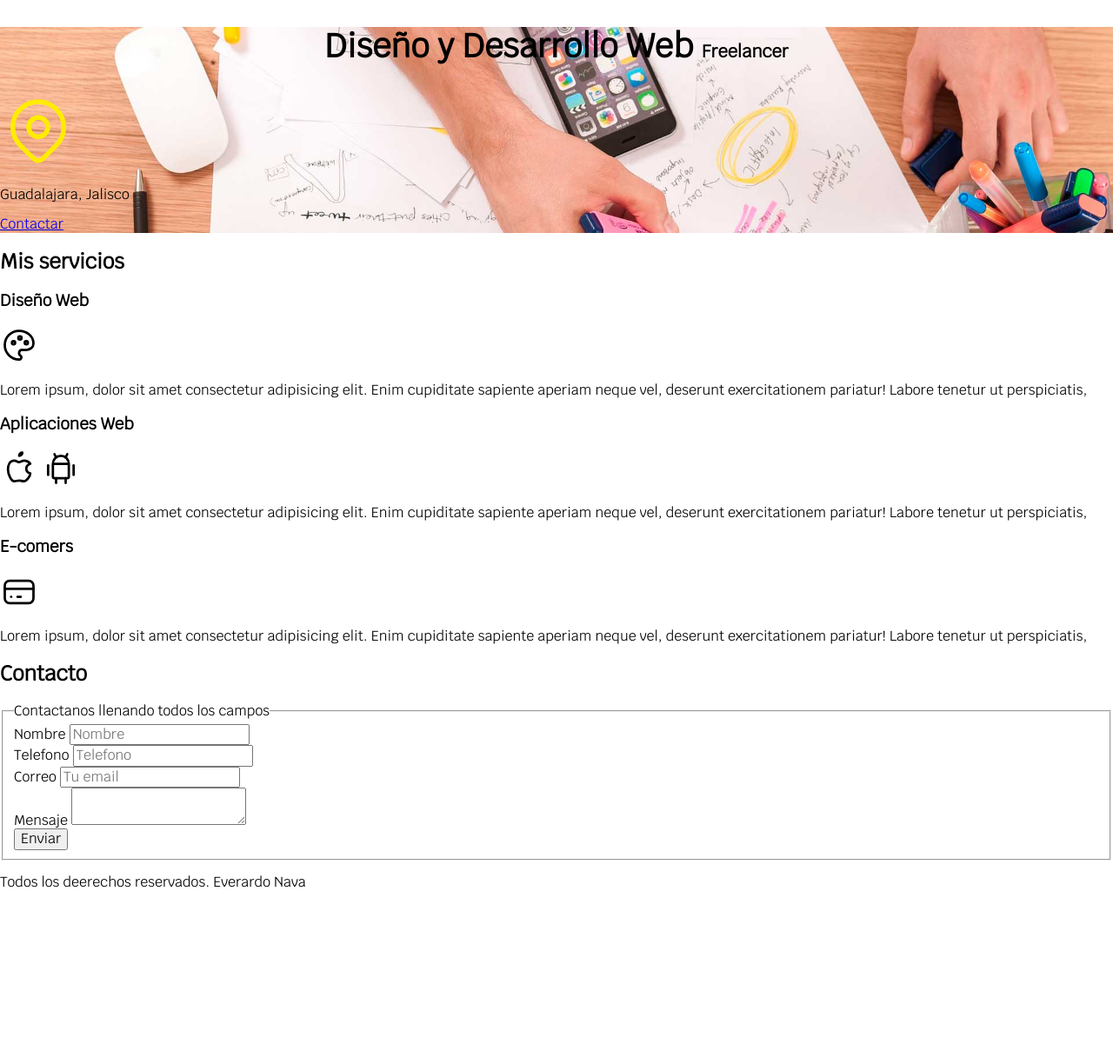
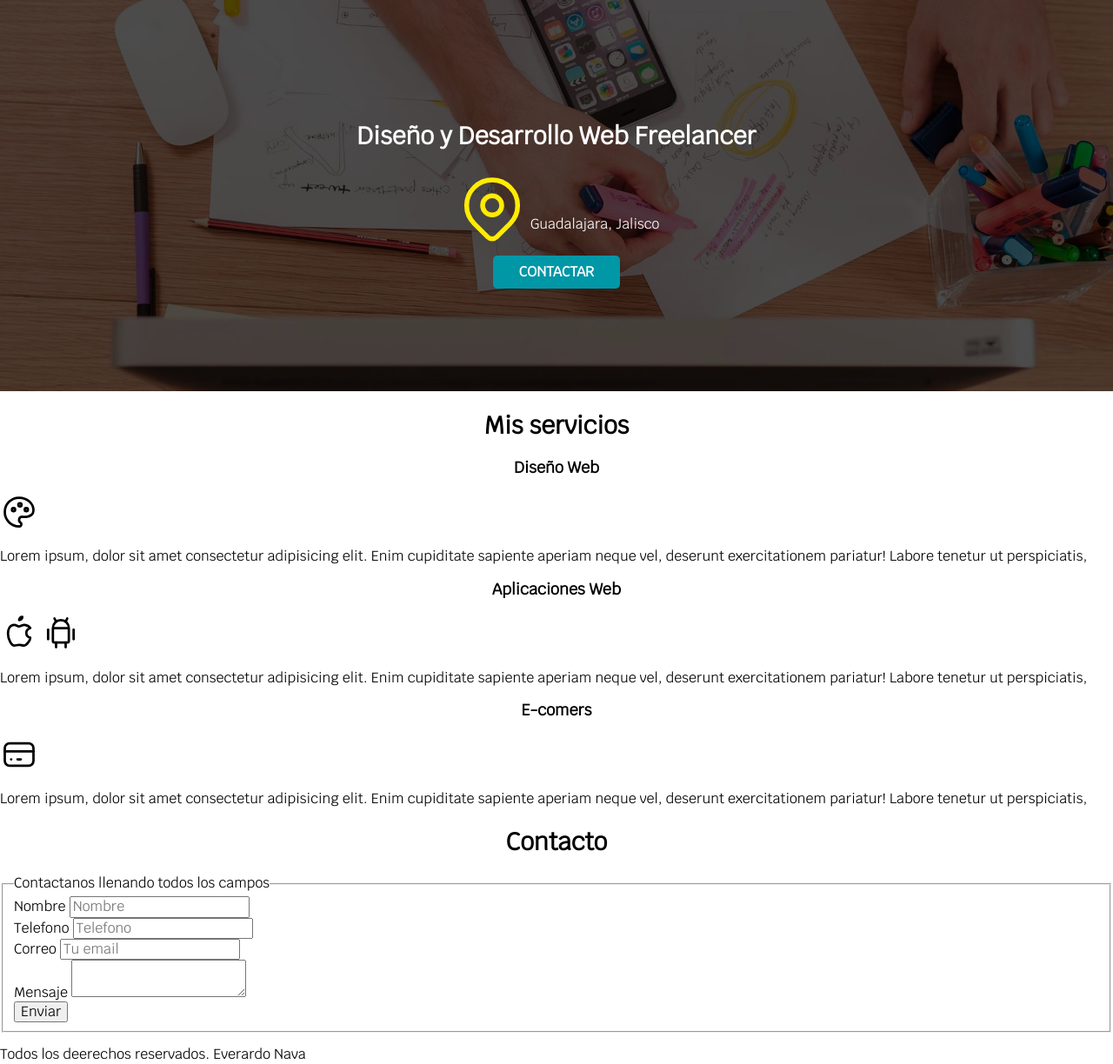
Before and after one commit to EverardoNava/Desarrollo-web, a PHP site: page / in a window 1280 px wide. Shown: the part 138-1362 px from the top of the page at 87% size. Before the commit the page ends 1159 px from the top, so only its background shows below. Run offline with PHP 8.4, Linux system fonts and the light colour scheme.

Commit message:
Posicion absoluta,centrar headings y crear botones

```diff
--- a/Freelancer_Everardo/css/styles.css
+++ b/Freelancer_Everardo/css/styles.css
@@ -10,10 +10,14 @@
 html {
     font-size: 62.5%;
     /*Formato (html y body) para hacer que los estilos se adapten a la variedad de pantallas*/
-    box-sizing: border-box;/*Evita que se altere el tamaño de la caja al agregar padding o border*/
+    box-sizing: border-box;
+    /*Evita que se altere el tamaño de la caja al agregar padding o border*/
 }
+
 /**selecciona todos los elementos*/
-*, *:before, *:after{
+*,
+*:before,
+*:after {
     box-sizing: inherit;
 }
 
@@ -24,10 +28,20 @@ body {
     font-family: 'Krub', sans-serif;
 }
 
-.titulo {
-    text-align: center;
+h1 {
     font-size: 3.8rem;
 }
+h2 {
+    font-size: 2.8rem;
+}
+h3{
+    font-size: 1.8rem;
+}
+
+h1,h2,h3{
+    text-align: center;
+}
+
 
 .titulo span {
     font-size: 2rem;
@@ -37,7 +51,23 @@ body {
     max-width: 100rem;
     margin: 0 auto;
 }
-
+.boton{
+    background-color: var(--secundario);
+    color: var(--blanco);
+    padding: 1rem 3rem;
+    margin-top: 1rem;
+    text-decoration: none;
+    text-transform: uppercase;
+    font-weight: bold;
+    border-radius: 5px;
+    width: 90%;
+    text-align: center;
+}
+@media (min-width:780px) {
+    .boton{
+        width: auto;
+    }
+}
 .nav-bg {
     background-color: var(--secundario);
 }
@@ -73,4 +103,30 @@ body {
     background-image: url(../img/hero.jpg);
     background-repeat: no-repeat;
     background-size: cover;
+    height: 450px;
+    position: relative;
 }
+
+.contenido-hero {
+    position: absolute;
+    /*background-color: rgba(0,0,0,0.6);/*Forma anteriro*/
+    background-color: rgb(0 0 0 / 70%);
+    /*Nueva forma*/
+    width: 100%;
+    height: 100%;
+    /*Forma de centrar*/
+    display: flex;
+    flex-direction: column;
+    align-items: center;
+    justify-content: center;
+}
+
+.contenido-hero h2,
+.contenido-hero p {
+    color: var(--blanco);
+}
+
+.hubicacion{
+    display: flex;
+    align-items: flex-end;
+}
--- a/Freelancer_Everardo/index.html
+++ b/Freelancer_Everardo/index.html
@@ -30,16 +30,19 @@
 
     <section class="hero">
         <div class="contenido-hero">
-            <h2 class="titulo">Diseño y Desarrollo Web <span>Freelancer</span></h2>
-            <svg xmlns="http://www.w3.org/2000/svg" class="icon icon-tabler icon-tabler-map-pin" width="88" height="88"
-                viewBox="0 0 24 24" stroke-width="1.5" stroke="#ffec00" fill="none" stroke-linecap="round"
-                stroke-linejoin="round">
-                <path stroke="none" d="M0 0h24v24H0z" fill="none" />
-                <path d="M9 11a3 3 0 1 0 6 0a3 3 0 0 0 -6 0" />
-                <path d="M17.657 16.657l-4.243 4.243a2 2 0 0 1 -2.827 0l-4.244 -4.243a8 8 0 1 1 11.314 0z" />
-            </svg>
-            <p>Guadalajara, Jalisco</p>
-            <a href="#">Contactar</a>
+            <h2>Diseño y Desarrollo Web <span>Freelancer</span></h2>
+            <div class="hubicacion">
+                <svg xmlns="http://www.w3.org/2000/svg" class="icon icon-tabler icon-tabler-map-pin" width="88"
+                    height="88" viewBox="0 0 24 24" stroke-width="1.5" stroke="#ffec00" fill="none"
+                    stroke-linecap="round" stroke-linejoin="round">
+                    <path stroke="none" d="M0 0h24v24H0z" fill="none" />
+                    <path d="M9 11a3 3 0 1 0 6 0a3 3 0 0 0 -6 0" />
+                    <path d="M17.657 16.657l-4.243 4.243a2 2 0 0 1 -2.827 0l-4.244 -4.243a8 8 0 1 1 11.314 0z" />
+                </svg>
+                <p>Guadalajara, Jalisco</p>
+            </div>
+
+            <a class="boton" href="#">Contactar</a>
         </div>
     </section>
 
```
